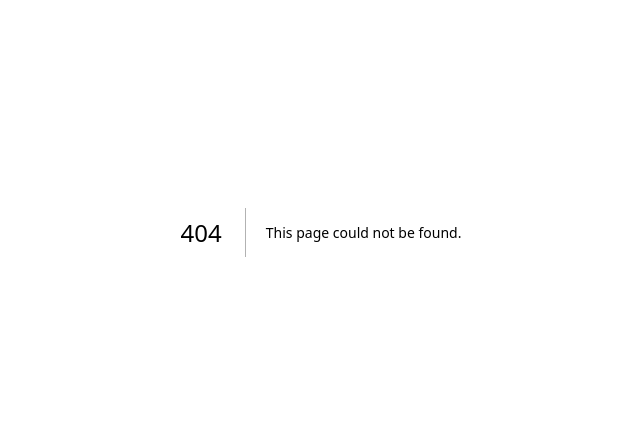
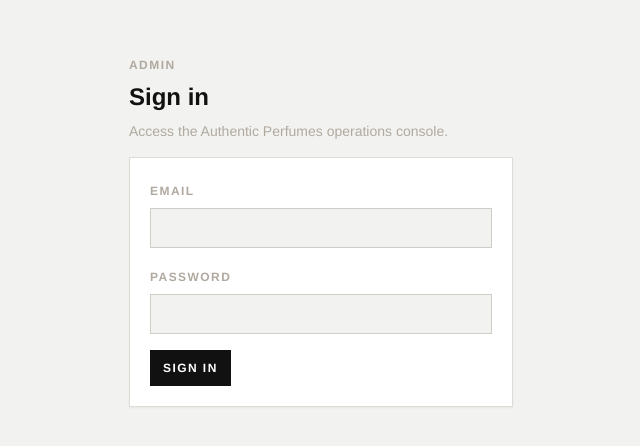
Before and after one commit to densonwong/authenticperfumes, a Next.js app: page /admin/login in a window 1280 px wide. Before the commit this address had no page. Shown: the part 168-614 px from the top of the page, without its empty margins (319-959 px from the left). Built offline with nearby package versions, Linux system fonts and the light colour scheme; no server answers.

Commit message:
feat: add admin auth shell

```diff
--- /dev/null
+++ b/src/app/admin/layout.tsx
@@ -0,0 +1,9 @@
+import type { Metadata } from "next";
+
+export const metadata: Metadata = {
+  title: "Admin | Authentic Perfumes"
+};
+
+export default function AdminLayout({ children }: { children: React.ReactNode }) {
+  return children;
+}
--- /dev/null
+++ b/src/app/admin/login/page.tsx
@@ -0,0 +1,16 @@
+import { AdminLoginForm } from "@/components/admin/admin-login-form";
+
+export default function AdminLoginPage() {
+  return (
+    <main className="flex min-h-screen items-center justify-center bg-paper px-4 py-10 text-ink">
+      <div className="w-full max-w-sm space-y-4">
+        <div>
+          <p className="text-xs font-semibold uppercase tracking-[0.12em] text-stone">Admin</p>
+          <h1 className="mt-2 text-2xl font-semibold">Sign in</h1>
+          <p className="mt-2 text-sm text-stone">Access the Authentic Perfumes operations console.</p>
+        </div>
+        <AdminLoginForm />
+      </div>
+    </main>
+  );
+}
--- /dev/null
+++ b/src/app/admin/page.tsx
@@ -0,0 +1,8 @@
+import { AdminShell } from "@/components/admin/admin-shell";
+import { requireAdmin } from "@/lib/admin-auth";
+
+export default async function AdminPage() {
+  const admin = await requireAdmin();
+
+  return <AdminShell admin={admin} />;
+}
--- /dev/null
+++ b/src/components/admin/admin-login-form.tsx
@@ -0,0 +1,106 @@
+"use client";
+
+import { createBrowserClient } from "@supabase/ssr";
+import { ArrowRight, Loader2 } from "lucide-react";
+import Link from "next/link";
+import { useRouter } from "next/navigation";
+import { FormEvent, useMemo, useState } from "react";
+import { hasSupabaseConfig } from "@/lib/env";
+
+export function AdminLoginForm() {
+  const router = useRouter();
+  const supabaseConfigured = hasSupabaseConfig();
+  const [email, setEmail] = useState("");
+  const [password, setPassword] = useState("");
+  const [error, setError] = useState("");
+  const [isSubmitting, setIsSubmitting] = useState(false);
+
+  const supabase = useMemo(() => {
+    if (!supabaseConfigured) {
+      return null;
+    }
+
+    return createBrowserClient(
+      process.env.NEXT_PUBLIC_SUPABASE_URL!,
+      process.env.NEXT_PUBLIC_SUPABASE_ANON_KEY!
+    );
+  }, [supabaseConfigured]);
+
+  async function handleSubmit(event: FormEvent<HTMLFormElement>) {
+    event.preventDefault();
+    setError("");
+
+    if (!supabase) {
+      return;
+    }
+
+    setIsSubmitting(true);
+    const { error: signInError } = await supabase.auth.signInWithPassword({ email, password });
+    setIsSubmitting(false);
+
+    if (signInError) {
+      setError(signInError.message);
+      return;
+    }
+
+    router.push("/admin");
+    router.refresh();
+  }
+
+  if (!supabaseConfigured) {
+    return (
+      <div className="space-y-4 border border-stone/40 bg-white p-5 text-sm text-ink shadow-sm">
+        <p>Supabase is not configured. Admin runs in local preview mode.</p>
+        <Link
+          href="/admin"
+          className="inline-flex h-9 items-center gap-2 border border-ink bg-ink px-3 text-xs font-semibold uppercase tracking-[0.12em] text-white"
+        >
+          Open admin
+          <ArrowRight className="h-4 w-4" aria-hidden="true" />
+        </Link>
+      </div>
+    );
+  }
+
+  return (
+    <form onSubmit={handleSubmit} className="space-y-4 border border-stone/40 bg-white p-5 shadow-sm">
+      <div className="space-y-1.5">
+        <label htmlFor="email" className="text-xs font-semibold uppercase tracking-[0.12em] text-stone">
+          Email
+        </label>
+        <input
+          id="email"
+          type="email"
+          autoComplete="email"
+          required
+          value={email}
+          onChange={(event) => setEmail(event.target.value)}
+          className="h-10 w-full border-stone/50 bg-paper px-3 text-sm text-ink focus:border-ink focus:ring-ink"
+        />
+      </div>
+      <div className="space-y-1.5">
+        <label htmlFor="password" className="text-xs font-semibold uppercase tracking-[0.12em] text-stone">
+          Password
+        </label>
+        <input
+          id="password"
+          type="password"
+          autoComplete="current-password"
+          required
+          value={password}
+          onChange={(event) => setPassword(event.target.value)}
+          className="h-10 w-full border-stone/50 bg-paper px-3 text-sm text-ink focus:border-ink focus:ring-ink"
+        />
+      </div>
+      {error ? <p className="border border-red-200 bg-red-50 px-3 py-2 text-sm text-red-700">{error}</p> : null}
+      <button
+        type="submit"
+        disabled={isSubmitting}
+        className="inline-flex h-9 items-center gap-2 border border-ink bg-ink px-3 text-xs font-semibold uppercase tracking-[0.12em] text-white disabled:cursor-not-allowed disabled:opacity-60"
+      >
+        {isSubmitting ? <Loader2 className="h-4 w-4 animate-spin" aria-hidden="true" /> : null}
+        Sign in
+      </button>
+    </form>
+  );
+}
--- /dev/null
+++ b/src/components/admin/admin-shell.tsx
@@ -0,0 +1,122 @@
+import Link from "next/link";
+import {
+  Bell,
+  Boxes,
+  Building2,
+  Image,
+  LayoutDashboard,
+  MessageSquareText,
+  Newspaper,
+  PackageSearch,
+  ShieldCheck,
+  Sparkles
+} from "lucide-react";
+
+type AdminShellProps = {
+  admin: {
+    email: string;
+  };
+};
+
+const navItems = [
+  { href: "/admin", label: "Dashboard", icon: LayoutDashboard },
+  { href: "/admin/products", label: "Products", icon: Boxes },
+  { href: "/admin/brands", label: "Brands", icon: Building2 },
+  { href: "/admin/banners", label: "Banners", icon: Image },
+  { href: "/admin/testimonials", label: "Testimonials", icon: MessageSquareText },
+  { href: "/admin/discover", label: "Discover", icon: Newspaper },
+  { href: "/admin/trust-media", label: "Trust media", icon: ShieldCheck },
+  { href: "/admin/requests", label: "Requests", icon: PackageSearch },
+  { href: "/admin/stock-notifications", label: "Stock notifications", icon: Bell }
+];
+
+const dashboardStats = [
+  { label: "Catalog sections", value: "9" },
+  { label: "Pending workflows", value: "3" },
+  { label: "Preview mode", value: "Ready" }
+];
+
+export function AdminShell({ admin }: AdminShellProps) {
+  return (
+    <div className="min-h-screen bg-paper text-ink">
+      <div className="border-b border-stone/30 bg-white">
+        <div className="mx-auto flex max-w-7xl items-center justify-between px-4 py-3 sm:px-6 lg:px-8">
+          <div className="flex items-center gap-3">
+            <div className="flex h-9 w-9 items-center justify-center border border-ink bg-ink text-white">
+              <Sparkles className="h-4 w-4" aria-hidden="true" />
+            </div>
+            <div>
+              <p className="text-sm font-semibold">Authentic Perfumes Admin</p>
+              <p className="text-xs text-stone">{admin.email}</p>
+            </div>
+          </div>
+          <Link href="/" className="text-xs font-semibold uppercase tracking-[0.12em] text-stone hover:text-ink">
+            Storefront
+          </Link>
+        </div>
+      </div>
+
+      <div className="mx-auto grid max-w-7xl gap-6 px-4 py-6 sm:px-6 lg:grid-cols-[240px_1fr] lg:px-8">
+        <aside className="border border-stone/30 bg-white">
+          <nav className="grid p-2" aria-label="Admin navigation">
+            {navItems.map((item) => {
+              const Icon = item.icon;
+
+              return (
+                <Link
+                  key={item.href}
+                  href={item.href}
+                  className="flex h-10 items-center gap-2 px-3 text-sm text-ink hover:bg-warm"
+                >
+                  <Icon className="h-4 w-4 text-stone" aria-hidden="true" />
+                  <span>{item.label}</span>
+                </Link>
+              );
+            })}
+          </nav>
+        </aside>
+
+        <main className="space-y-5">
+          <section className="border border-stone/30 bg-white p-5">
+            <div className="flex flex-col gap-2 sm:flex-row sm:items-end sm:justify-between">
+              <div>
+                <h1 className="text-xl font-semibold">Dashboard</h1>
+                <p className="mt-1 text-sm text-stone">
+                  Manage catalog content, merchandising, customer requests, and back-in-stock interest.
+                </p>
+              </div>
+              <p className="text-xs font-semibold uppercase tracking-[0.12em] text-stone">Operations</p>
+            </div>
+          </section>
+
+          <section className="grid gap-3 sm:grid-cols-3">
+            {dashboardStats.map((stat) => (
+              <div key={stat.label} className="border border-stone/30 bg-white p-4">
+                <p className="text-xs font-semibold uppercase tracking-[0.12em] text-stone">{stat.label}</p>
+                <p className="mt-2 text-2xl font-semibold">{stat.value}</p>
+              </div>
+            ))}
+          </section>
+
+          <section className="border border-stone/30 bg-white">
+            <div className="border-b border-stone/30 px-4 py-3">
+              <h2 className="text-sm font-semibold">Admin areas</h2>
+            </div>
+            <div className="divide-y divide-stone/20">
+              {navItems.slice(1).map((item) => (
+                <Link
+                  key={item.href}
+                  href={item.href}
+                  className="flex items-center justify-between px-4 py-3 text-sm hover:bg-warm"
+                >
+                  <span>{item.label}</span>
+                  <span className="text-xs uppercase tracking-[0.12em] text-stone">Open</span>
+                </Link>
+              ))}
+            </div>
+          </section>
+        </main>
+      </div>
+    </div>
+  );
+}
--- /dev/null
+++ b/src/lib/admin-auth.ts
@@ -0,0 +1,20 @@
+import { redirect } from "next/navigation";
+import { createSupabaseServerClient } from "@/lib/supabase/server";
+
+export async function requireAdmin() {
+  const supabase = await createSupabaseServerClient();
+
+  if (!supabase) {
+    return { id: "local-admin", email: "local@example.com" };
+  }
+
+  const {
+    data: { user }
+  } = await supabase.auth.getUser();
+
+  if (!user) {
+    redirect("/admin/login");
+  }
+
+  return { id: user.id, email: user.email ?? "admin" };
+}
```
